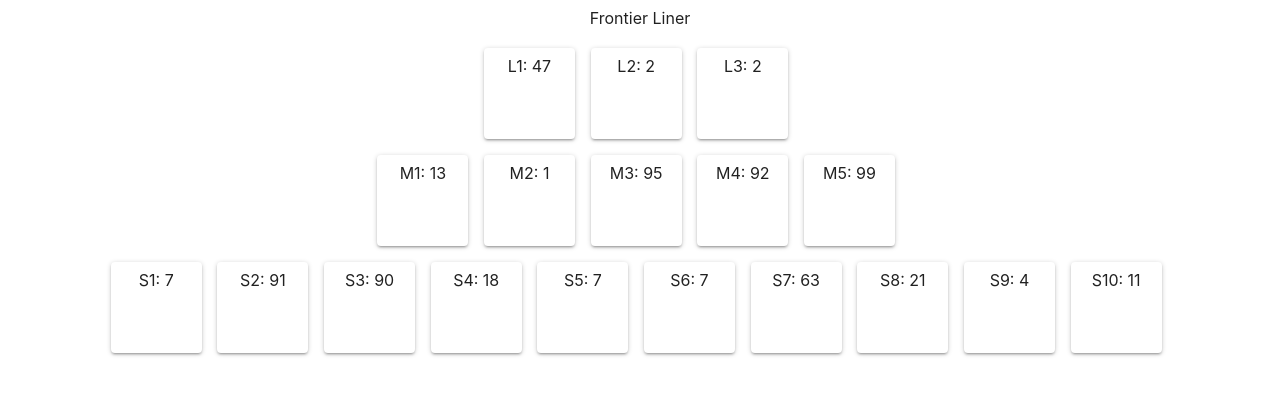
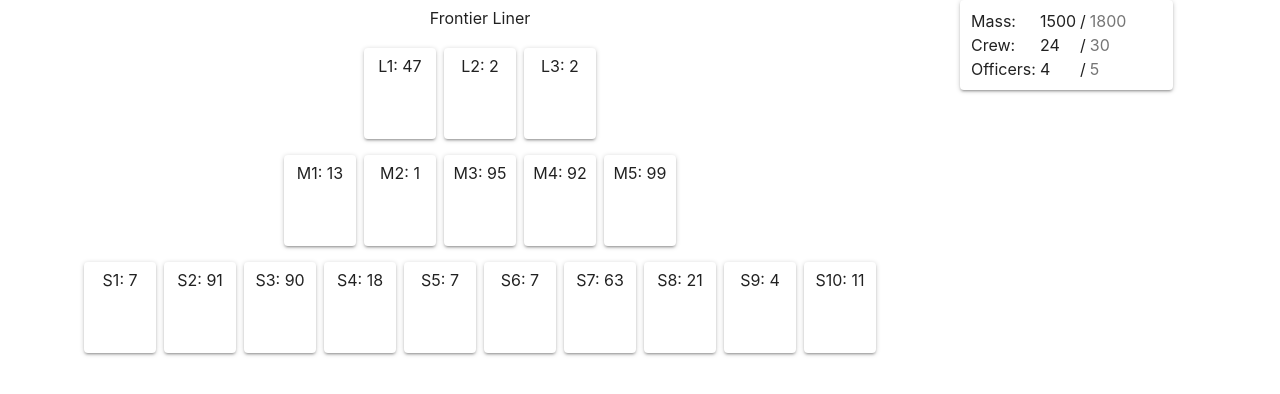
Before and after one commit to shaver/stf-ui-1, a React (Create React App) app: page / in a window 1280 px wide. Shown: the top 394 px of the page. Built offline with nearby package versions, Linux system fonts and the light colour scheme.

Commit message:
Add hard-coded ship status widget.

```diff
--- a/src/ShipConfiguration.js
+++ b/src/ShipConfiguration.js
@@ -1,5 +1,8 @@
 import React, { Component } from 'react';
 import SlotGrid from './SlotGrid';
+import ShipStatus from './ShipStatus';
+import Grid from '@material-ui/core/Grid';
+
 const SHIP_TYPES =  require('./ships.json');
 
 class ShipConfiguration extends Component {
@@ -11,8 +14,15 @@
 
     render() {
         return (
-            <SlotGrid ship={this.ship}/>
-        )
+            <Grid container spacing={0}>
+                <Grid item xs={9}>
+                    <SlotGrid ship={this.ship} />
+                </Grid>
+                <Grid item xs={2}>
+                    <ShipStatus ship={this.ship} />
+                </Grid>
+            </Grid>
+        );
     }
 }
 
--- /dev/null
+++ b/src/ShipStatus.js
@@ -0,0 +1,68 @@
+import React, { Component } from 'react';
+import Grid from '@material-ui/core/Grid';
+import Paper from '@material-ui/core/Paper';
+import { withStyles } from '@material-ui/core/styles';
+
+class ShipStatus extends Component {
+    constructor(props) {
+        super(props);
+
+        this.ship = props.ship;
+        this.classes = props.classes;
+    }
+
+    renderStatusRow(label, current, max) {
+        return (
+            <tr>
+                <td>{label}:</td>
+                <td>{current}</td>
+                <td>/</td>
+                <td className={this.classes.statusMaxCell}>{max}</td>
+            </tr>
+        )
+    }
+
+    renderStatusTable() {
+        const list = [];
+        list.push(["Mass", 1500, 1800]);
+        list.push(["Crew", 24, 30]);
+        list.push(["Officers", 4, 5]);
+
+        const rows = [];
+        for (let i of list) {
+            rows.push(this.renderStatusRow(i[0], i[1], i[2]));
+        }
+
+        return (
+            <table>
+                {rows}
+            </table>
+        );
+    }
+
+    render() {
+        const classes = this.classes;
+        return (
+            <Grid item spacing={8}>
+                <Paper className={classes.statusTable}>
+                    {this.renderStatusTable()}
+                </Paper>
+            </Grid>
+        );
+    }
+}
+
+const styles = theme => ({
+    root: {
+        flexGrow: 1,
+    },
+    statusTable: {
+        padding: theme.spacing.unit,
+        color: theme.palette.text.primary,
+    },
+    statusMaxCell: {
+        color: theme.palette.text.secondary,
+    }
+});
+
+export default withStyles(styles)(ShipStatus);
```
